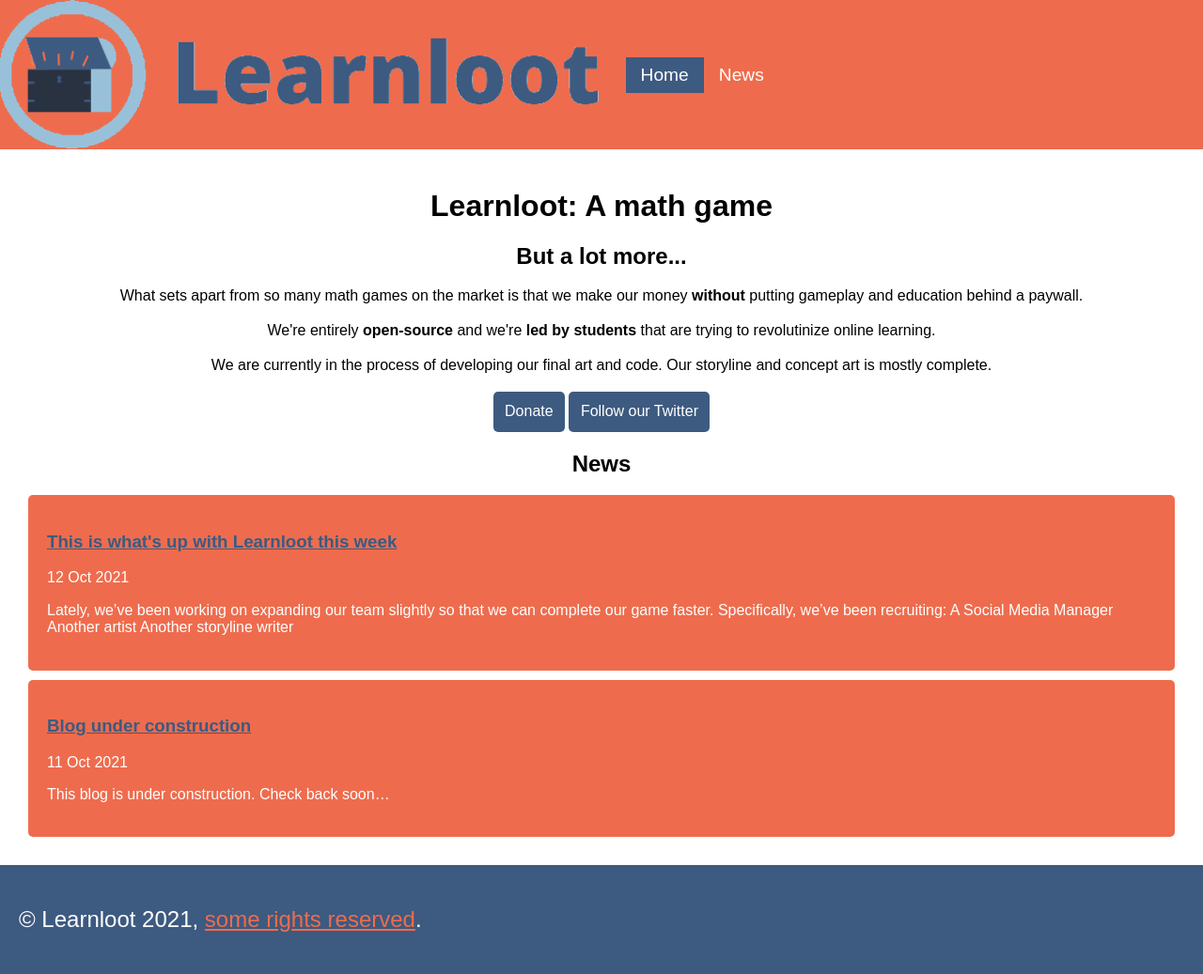
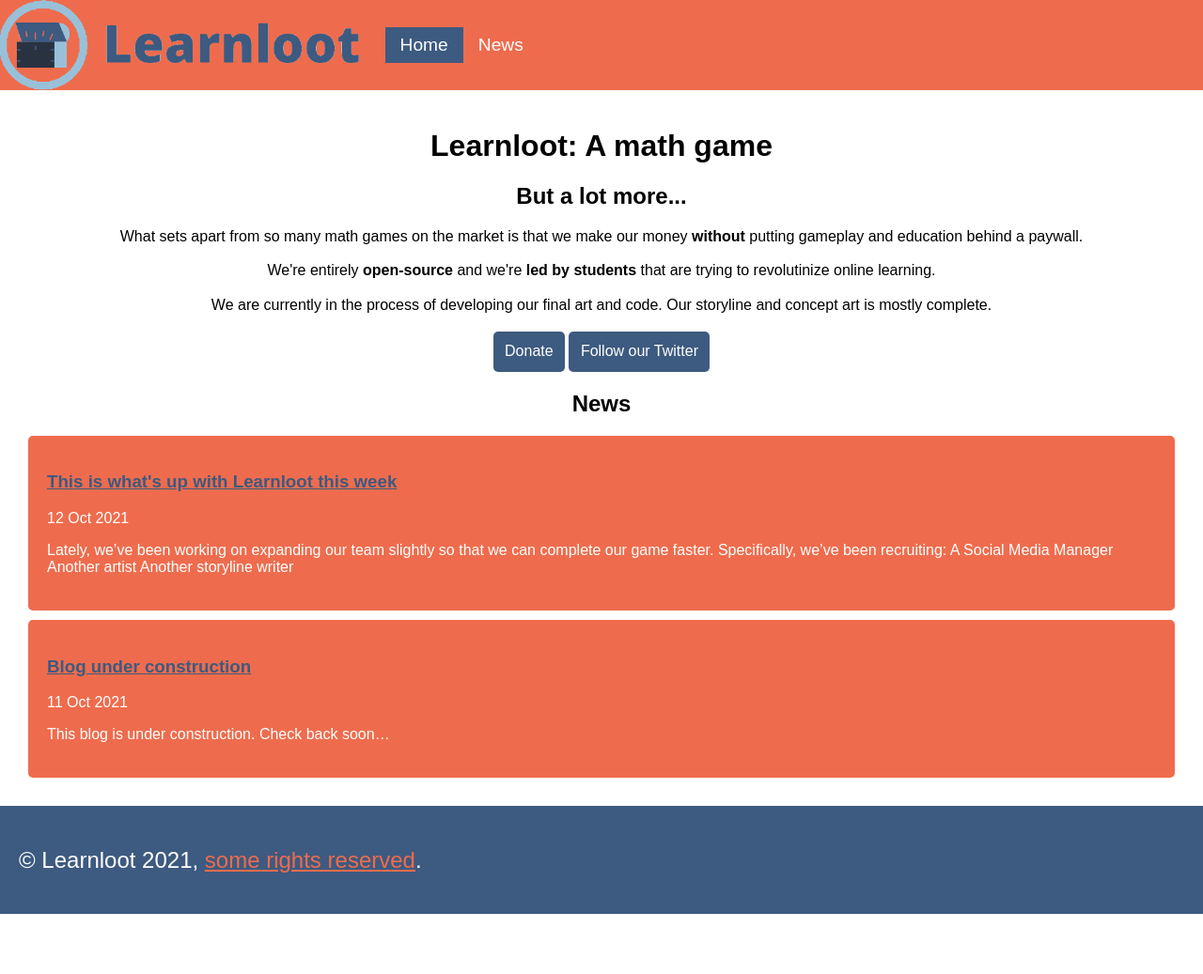
Before and after one commit to Learnloot/learnloot.github.io, a Jekyll site: the page built from README.md, in a window 1280 px wide. Shown: the whole page at 94% size. Built offline with Jekyll 4.4.1, drawn with Linux system fonts in a browser that asks for light colours; nearby versions of some CDN libraries; our own code applies the rules of GitHub Pages for plain Markdown files; after the commit the page ends 973 px from its top, so only the background shows below that.

Commit message:
fix stuff

```diff
--- a/_includes/header.html
+++ b/_includes/header.html
@@ -1,5 +1,5 @@
 <nav>
-  <img src="/assets/Learnloot Header Logo.png" alt='Learnloot logo and the text "Learnloot" next to it' style="float: left;" width="50%" height="auto" onclick="location.href = location.origin">
+  <img src="/assets/Learnloot Header Logo.png" alt='Learnloot logo and the text "Learnloot" next to it' style="float: left; cursor: pointer;" width="30%" height="auto" onclick="location.href = location.origin">
   <ul>
     {% for item in site.data.navigation %}
       <li>
```
